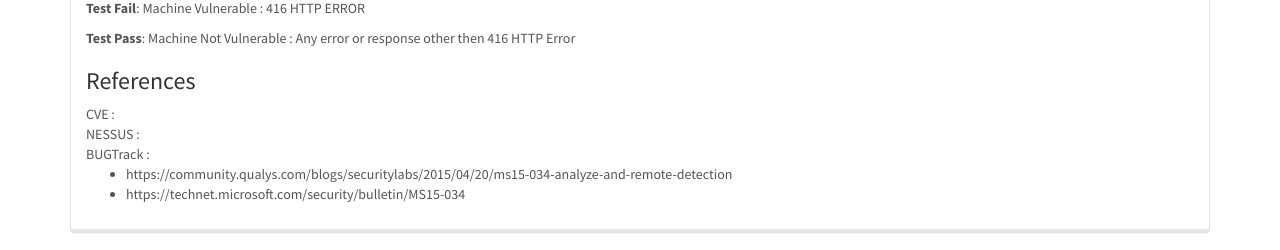
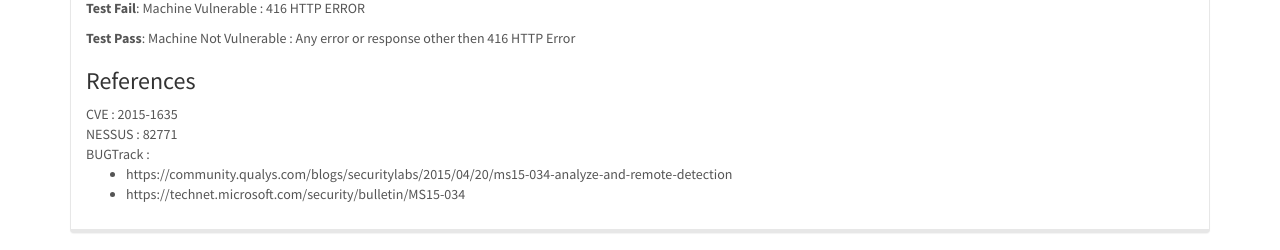
Before and after one commit to anantshri/manual_verification, a Jekyll site: the page built from templates/ms15-034.md, in a window 1280 px wide. Shown: the part 658-908 px from the top of the page. Built offline with Jekyll 4.4.1, drawn with Linux system fonts in a browser that asks for light colours; nearby versions of some CDN libraries; part of the change alters nothing that is shown.

```diff
--- a/_layouts/template.html
+++ b/_layouts/template.html
@@ -32,9 +32,9 @@
 {{ content }}
     <div class="references">
       <h3>References</h3>
-      <div id="CVE">CVE : {{ page.cve }}</div>
-      <div id="NESSUS">NESSUS : {{ page.nessus }}</div>
-      <div id="BUGTrack">BUGTrack : {{ page.bugtrack }}</div>
+      <div id="CVE">CVE : {{ page.CVE }}</div>
+      <div id="NESSUS">NESSUS : {{ page.Nessus }}</div>
+      <div id="BUGTrack">BUGTrack : {{ page.Bugtrack }}</div>
     <ul>
       {% for entry in page.links %}
       <li>{{ entry }}</li>
```
